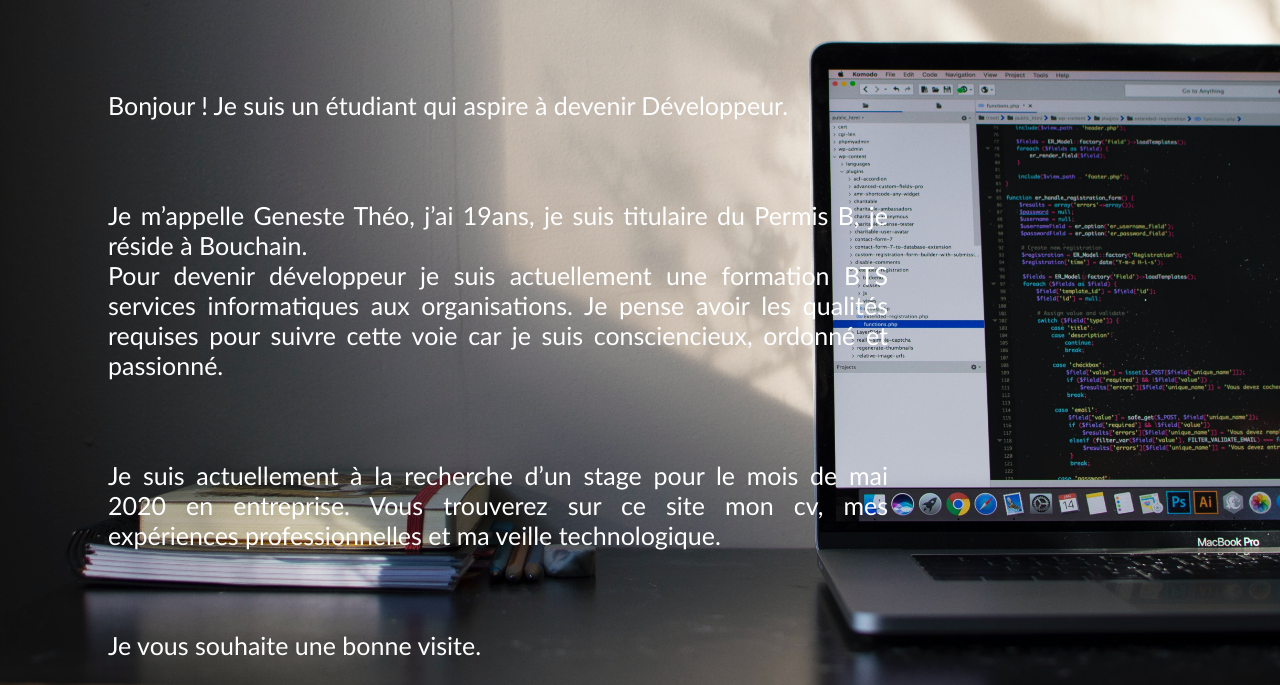
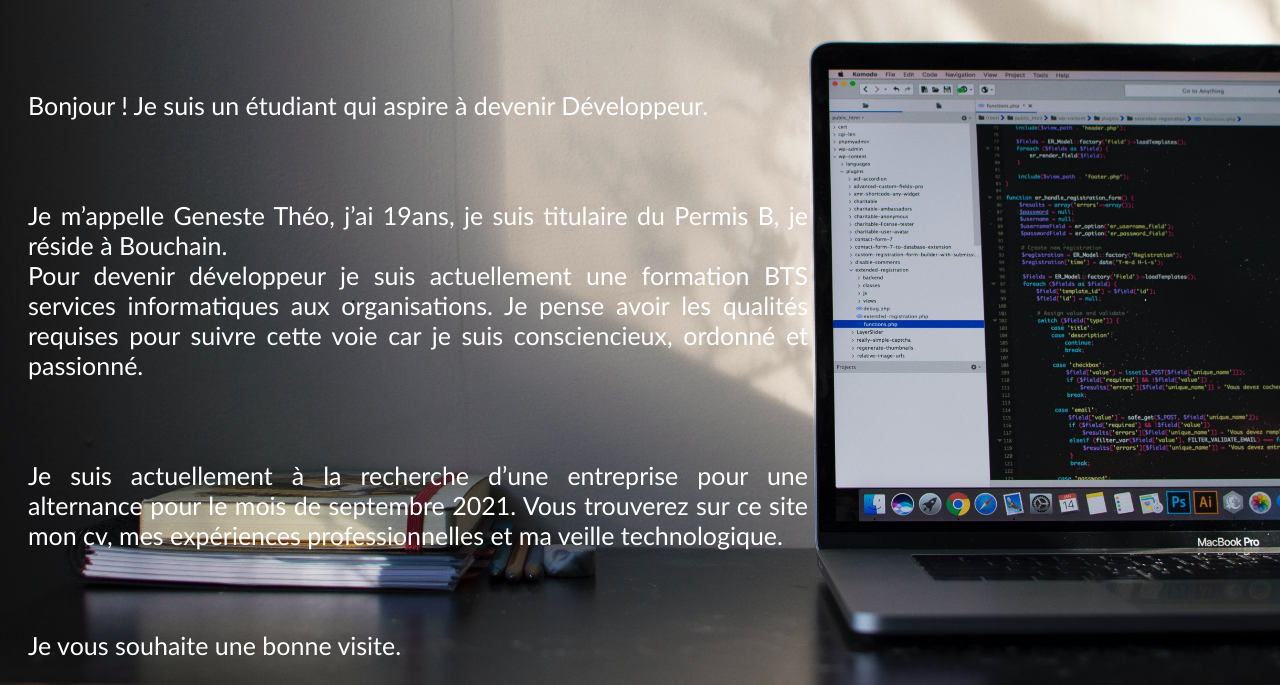
Before and after one commit to TheoGeneste/Portfolio, a PHP site: page / in a window 1280 px wide. Shown: the part 128-813 px from the top of the page. Run offline with PHP 8.4, Linux system fonts and the light colour scheme.

Commit message:
[modif] modif accueil

```diff
--- a/CSS/accueil.css
+++ b/CSS/accueil.css
@@ -2,10 +2,11 @@ body{
     background-image: url("../CSS/imageClair4.jpg");
     background-repeat: no-repeat;
     background-size: cover;
+    opacity : 2;
 }
 .presentation{
     width: 780px;
-    margin-left: 100px;
+    margin-left: 20px;
     margin-top: 90px;
     font-size: 25px;
     font-family: 'Source sans Pro' , 'Gill Sans', 'Gill Sans MT', Calibri, 'Trebuchet MS', sans-serif;
--- a/CSS/contact.css
+++ b/CSS/contact.css
@@ -8,6 +8,6 @@ body{
     color: white;
     text-align: center;
     margin-left: 100px;
-    margin-top: 150px;
-    width: 900px;
+    margin-top: 100px;
+    width: 600px;
 }
--- a/View/index.php
+++ b/View/index.php
@@ -25,7 +25,7 @@
         Pour devenir développeur je suis actuellement une formation BTS services informatiques aux organisations. Je pense avoir les
         qualités requises pour suivre cette voie car je suis consciencieux, ordonné et passionné.</p></br>
 
-        <p>Je suis actuellement à la recherche d’un stage pour le mois de mai 2020 en entreprise. Vous trouverez sur ce site mon cv, mes expériences professionnelles et ma veille technologique.</p></br>
+        <p>Je suis actuellement à la recherche d’une entreprise pour une alternance pour le mois de septembre 2021. Vous trouverez sur ce site mon cv, mes expériences professionnelles et ma veille technologique.</p></br>
 
         <p>Je vous souhaite une bonne visite.</p>
     </div>
```
